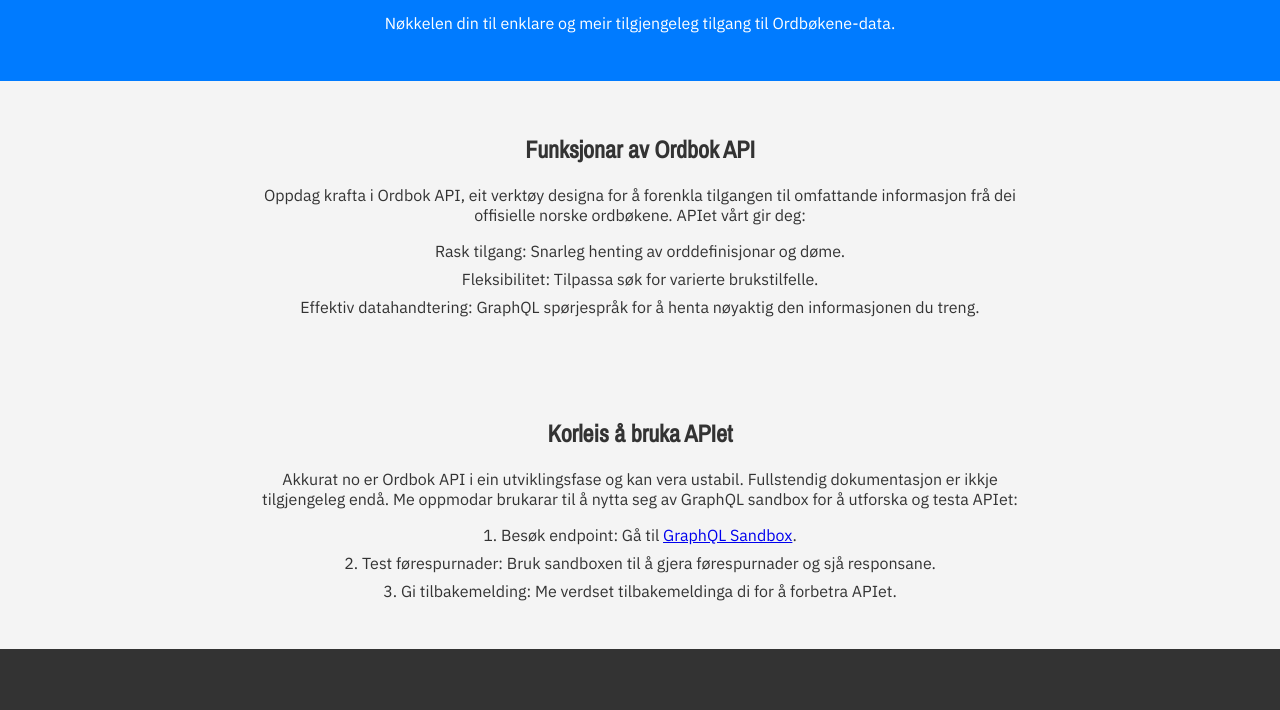
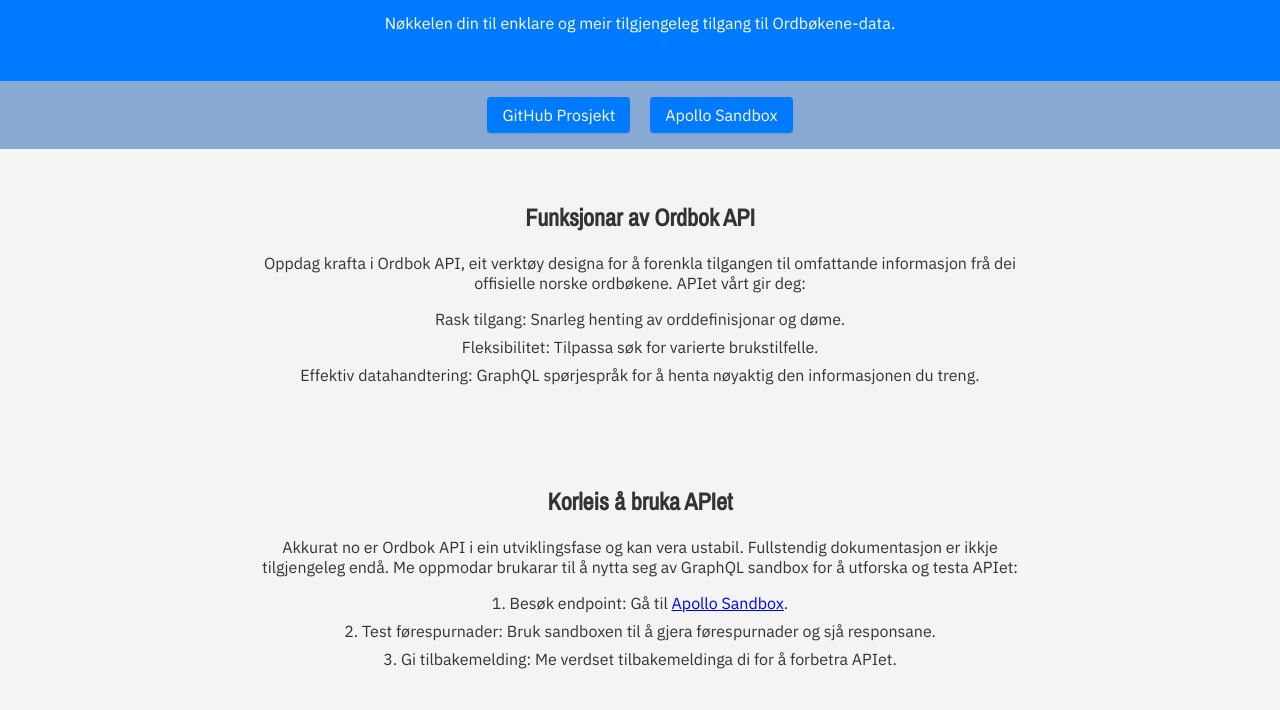
Before and after one commit to ordbokapi/api, a plain HTML site: page index.html in a window 1280 px wide. Shown: the part 88-798 px from the top of the page. Drawn offline with nearby package versions, Linux system fonts and the light colour scheme.

Commit message:
docs: Add resource links to navigation bar, minor fixes to copy

```diff
--- a/index.html
+++ b/index.html
@@ -16,6 +16,13 @@
         </p>
       </div>
     </header>
+
+    <nav class="resource-links">
+      <div class="container">
+        <a href="https://github.com/adalinesimonian/ordbokapi">GitHub Prosjekt</a>
+        <a href="https://api.ordbokapi.org/graphql">Apollo Sandbox</a>
+      </div>
+    </nav>
 
     <section id="features">
       <div class="container">
@@ -48,7 +55,7 @@
         <ol>
           <li>
             Besøk endpoint: Gå til
-            <a href="https://api.ordbokapi.org/graphql">GraphQL Sandbox</a>.
+            <a href="https://api.ordbokapi.org/graphql">Apollo Sandbox</a>.
           </li>
           <li>
             Test førespurnader: Bruk sandboxen til å gjera førespurnader og sjå
@@ -65,7 +72,7 @@
     <footer>
       <div class="container">
         <p>
-          © 2023 Adaline Simonian. All rettar reservert. For spørsmål og
+          © 2023 Adaline Simonian. Alle rettar reservert. For spørsmål og
           tilbakemeldingar, kontakt meg på
           <a href="https://github.com/adalinesimonian">Github</a>.
         </p>
@@ -76,7 +83,7 @@
           frå <a href="https://ordbokene.no/">ordbokene.no</a>.
         </p>
         <p>
-          Dette prosjektet er et uavhengig samfunnsprosjekt av Adaline Simonian
+          Dette prosjektet er eit uavhengig samfunnsprosjekt av Adaline Simonian
           og har ingen tilknytning til Universitetet i Bergen eller Språkrådet.
         </p>
       </div>
--- a/style.css
+++ b/style.css
@@ -82,3 +82,36 @@ ol {
 ol li {
   margin-bottom: 0.5rem;
 }
+
+.resource-links {
+  background-color: #87a9d4;
+  text-align: center;
+  padding: 1rem 0;
+}
+
+.resource-links .container {
+  display: flex;
+  justify-content: center;
+  padding: 0;
+}
+
+.resource-links a {
+  margin: 0 10px;
+  padding: 8px 15px;
+  color: #fff;
+  text-decoration: none;
+  background-color: #007bff;
+  box-shadow: 0 1px 2px rgba(0, 0, 0, 0.1);
+  border-radius: 4px;
+  transition: background-color 0.1s, border-color 0.1s;
+}
+
+.resource-links a:hover {
+  text-decoration: none;
+  background-color: #3194fd;
+}
+
+.resource-links a:active {
+  background-color: #0056b3;
+  box-shadow: inset 0 1px 2px rgba(0, 0, 0, 0.2);
+}
```
